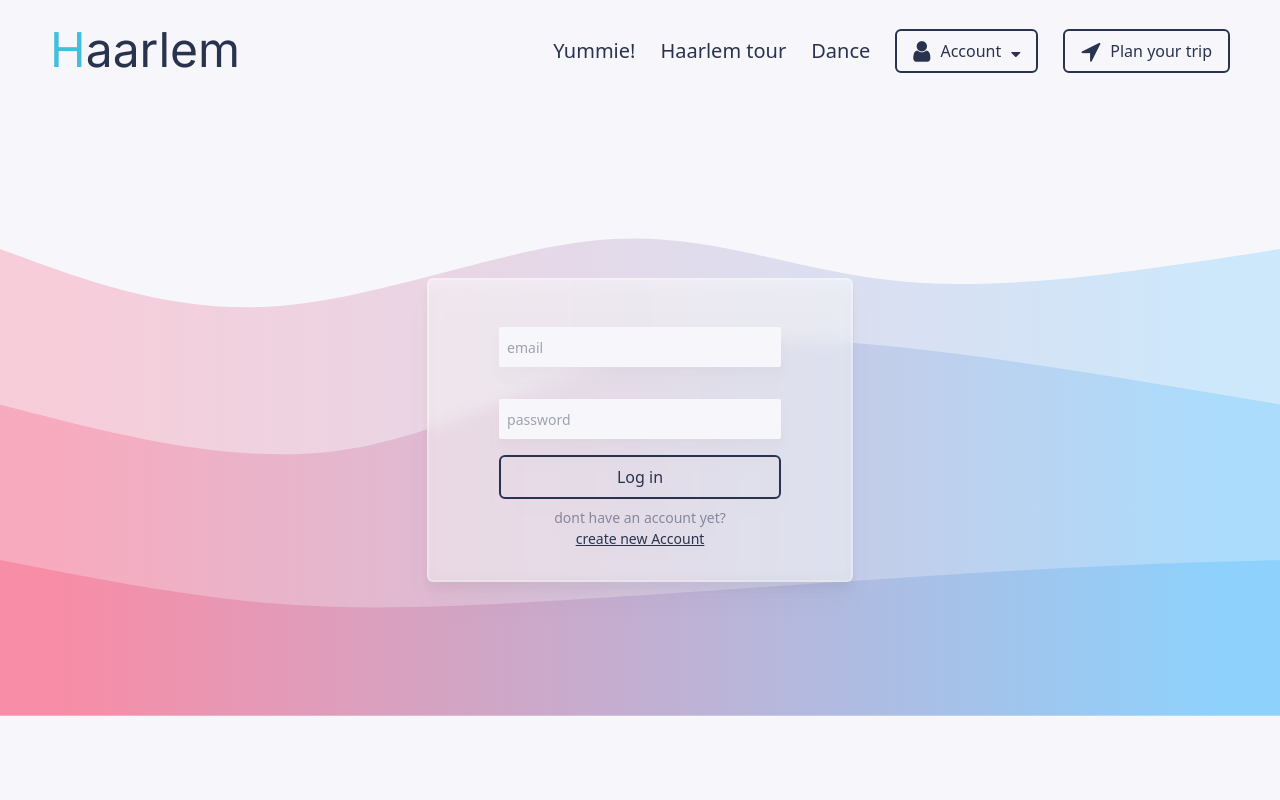
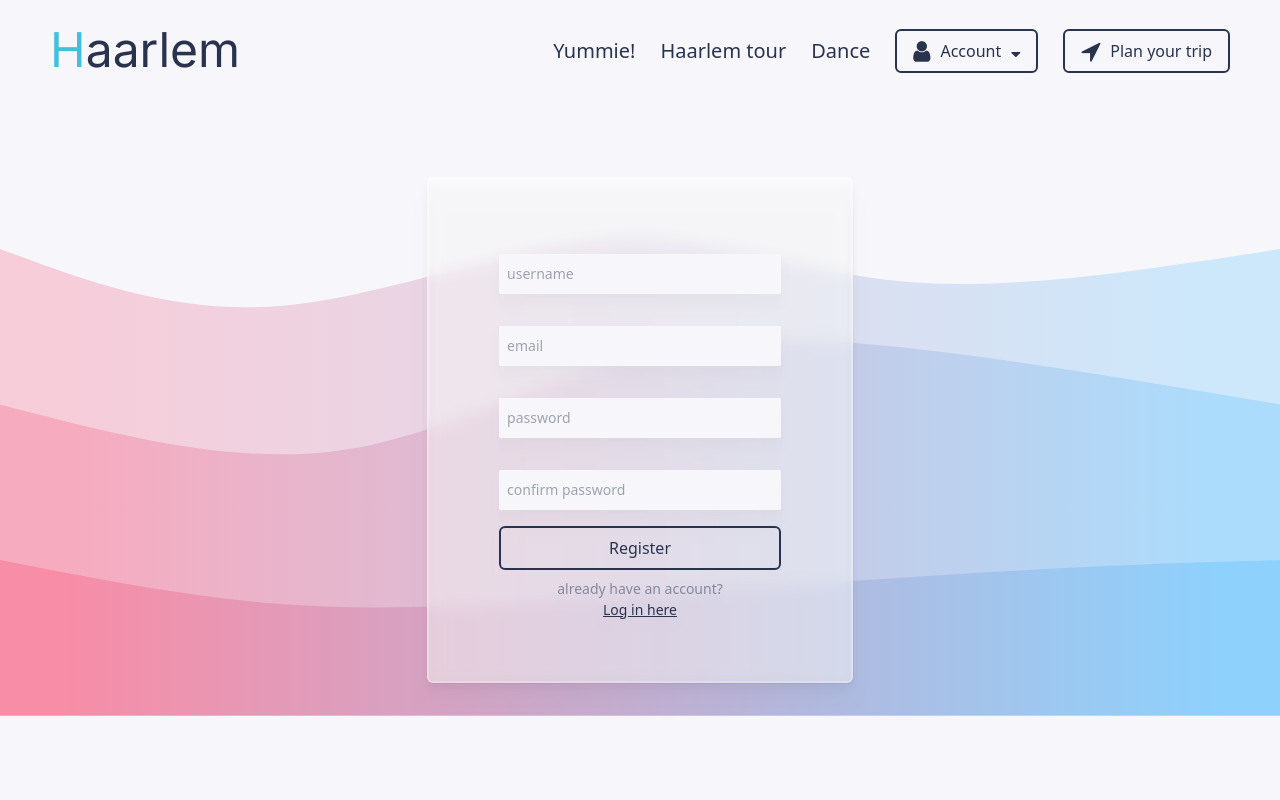
Before and after one commit to YvanRoes/HaarlemFestival, a PHP site: page /register/index.php in a window 1280 px wide. Run offline with PHP 8.4, Linux system fonts and the light colour scheme; some libraries are stand-ins or nearby versions.

Commit message:
register front end done, started with backend

```diff
--- a/app/services/userService.php
+++ b/app/services/userService.php
@@ -27,4 +27,9 @@ class UserService{
         return $repo->get_UserPrivilegeById($id);
     }
 
+    public function insert_User(User $user){
+        $repo = new UserRepository();
+        return $repo->insert_User($user);
+    }
+
 }
--- a/app/views/login/index.php
+++ b/app/views/login/index.php
@@ -47,7 +47,7 @@
       </form>
       <form method="POST" action="" class="flex flex-col justify-center">
         <p class="text-[#29334E]/50 pt-2 text-[14px]">dont have an account yet?</p>
-        <button name="createNewUser" type="submit" class="text-[#29334E] text-[14px] underline">create new Account</button>
+        <button name="createNewUser" type="submit" class="text-[#29334E] text-[14px] underline"><a href='/register'>create new Account</button>
       </form>
     </div>
   </div>
--- /dev/null
+++ b/app/views/register/index.php
@@ -0,0 +1,84 @@
+<style>
+    @import url('https://fonts.googleapis.com/css2?family=Lato&display=swap');
+
+    * {
+        padding: 0px;
+        margin: 0px;
+        /* outline: 1px solid red; */
+    }
+</style>
+
+<title>Login</title>
+<script src="https://cdn.tailwindcss.com"></script>
+
+<body class="w-[100vw] h-[100vh] overflow-x-hidden bg-[#F7F7FB] flex justify-center">
+    <svg width="100%" height="100%" id="svg" viewBox="0 0 1440 690" xmlns="http://www.w3.org/2000/svg"
+        class="transition duration-300 ease-in-out delay-150 absolute bottom-0">
+        <defs>
+            <linearGradient id="gradient" x1="0%" y1="50%" x2="100%" y2="50%">
+                <stop offset="5%" stop-color="#F78DA7"></stop>
+                <stop offset="95%" stop-color="#8ED1FC"></stop>
+            </linearGradient>
+        </defs>
+        <path
+            d="M 0,700 C 0,700 0,175 0,175 C 99.75,212.17857142857144 199.5,249.35714285714286 318,239 C 436.5,228.64285714285714 573.7499999999999,170.74999999999997 689,164 C 804.2500000000001,157.25000000000003 897.5,201.64285714285717 1019,212 C 1140.5,222.35714285714283 1290.25,198.67857142857142 1440,175 C 1440,175 1440,700 1440,700 Z"
+            stroke="none" stroke-width="0" fill="url(#gradient)" fill-opacity="0.4"
+            class="transition-all duration-300 ease-in-out delay-150 path-0"></path>
+        <defs>
+            <linearGradient id="gradient" x1="0%" y1="50%" x2="100%" y2="50%">
+                <stop offset="5%" stop-color="#F78DA7"></stop>
+                <stop offset="95%" stop-color="#8ED1FC"></stop>
+            </linearGradient>
+        </defs>
+        <path
+            d="M 0,700 C 0,700 0,350 0,350 C 130.39285714285714,384.0357142857143 260.7857142857143,418.07142857142856 380,402 C 499.2142857142857,385.92857142857144 607.25,319.75 725,293 C 842.75,266.25 970.2142857142858,278.92857142857144 1091,295 C 1211.7857142857142,311.07142857142856 1325.892857142857,330.5357142857143 1440,350 C 1440,350 1440,700 1440,700 Z"
+            stroke="none" stroke-width="0" fill="url(#gradient)" fill-opacity="0.53"
+            class="transition-all duration-300 ease-in-out delay-150 path-1"></path>
+        <defs>
+            <linearGradient id="gradient" x1="0%" y1="50%" x2="100%" y2="50%">
+                <stop offset="5%" stop-color="#F78DA7"></stop>
+                <stop offset="95%" stop-color="#8ED1FC"></stop>
+            </linearGradient>
+        </defs>
+        <path
+            d="M 0,700 C 0,700 0,525 0,525 C 103.57142857142858,545.4285714285714 207.14285714285717,565.8571428571429 309,574 C 410.85714285714283,582.1428571428571 510.9999999999999,578 655,569 C 799.0000000000001,560 986.8571428571429,546.1428571428571 1125,538 C 1263.142857142857,529.8571428571429 1351.5714285714284,527.4285714285714 1440,525 C 1440,525 1440,700 1440,700 Z"
+            stroke="none" stroke-width="0" fill="url(#gradient)" fill-opacity="1"
+            class="transition-all duration-300 ease-in-out delay-150 path-2"></path>
+    </svg>
+    <?php
+    include __DIR__ . '/../header.php';
+    generateHeader('login', 'dark');
+    ?>
+    <div class="pb-[2.5rem] lg:w-[1280px] md:w-[100vw] sm:w-[100vw] flex items-center justify-center" id="content-container">
+        <div class="w-2/6 h-2/3 flex flex-col items-center  mt-[100px] backdrop-blur bg-white/50 rounded-md border-white/25 border-2 drop-shadow-xl">
+            <form method="POST" action="" class="flex flex-col w-4/6">
+                <input name="username" rows="1"
+                    class="block w-full h-[40px] mt-[75px] m-auto my-4 py-2 px-2 text-sm text-gray-800 bg-[#F7F7FB] border-0 rounded-sm focus:ring-0 resize-none"
+                    placeholder="username" required></input>
+                <input name="email" rows="1"
+                    class="block w-full h-[40px] m-auto my-4 py-2 px-2 text-sm text-gray-800 bg-[#F7F7FB] border-0 rounded-sm focus:ring-0 resize-none"
+                    placeholder="email" required></input>
+                <input name="passwd" type="password" rows="1"
+                    class="block w-full h-[40px] m-auto my-4 py-2 px-2 text-sm text-gray-800 bg-[#F7F7FB] border-0 focus:ring-0 rounded-sm resize-none"
+                    placeholder="password" required></input>
+                <input name="confirmPassword" type="password" rows="1"
+                    class="block w-full h-[40px] m-auto my-4 py-2 px-2 text-sm text-gray-800 bg-[#F7F7FB] border-0 focus:ring-0 rounded-sm resize-none"
+                    placeholder="confirm password" required></input>
+
+                <!-- TO DO implement captcha -->
+                <!-- TO DO verify inputs -->
+                <!-- TO DO insert user in DB -->
+
+                <button name="submitRegister" type="submit"
+                    class="w-full h-[40px] text-[#29334E] flex items-center justify-center gap-[10px] border-2 border-[#29334E] cursor-pointer p-5 rounded-md">Register</button>
+            </form>
+
+            <form method="POST" action="" class="flex flex-col justify-center">
+                <p class="text-[#29334E]/50 pt-2 text-[14px]">already have an account?</p>
+                <button name="Login" type="submit" class="text-[#29334E] text-[14px] underline"><a href='/login'>
+                        Log in here
+                </button>
+            </form>
+        </div>
+    </div>
+</body>
```
Also changed, not shown: app/controllers/registerController.php (added, +8 -0 lines), app/repositories/userRepository.php (+37 -19 lines).
